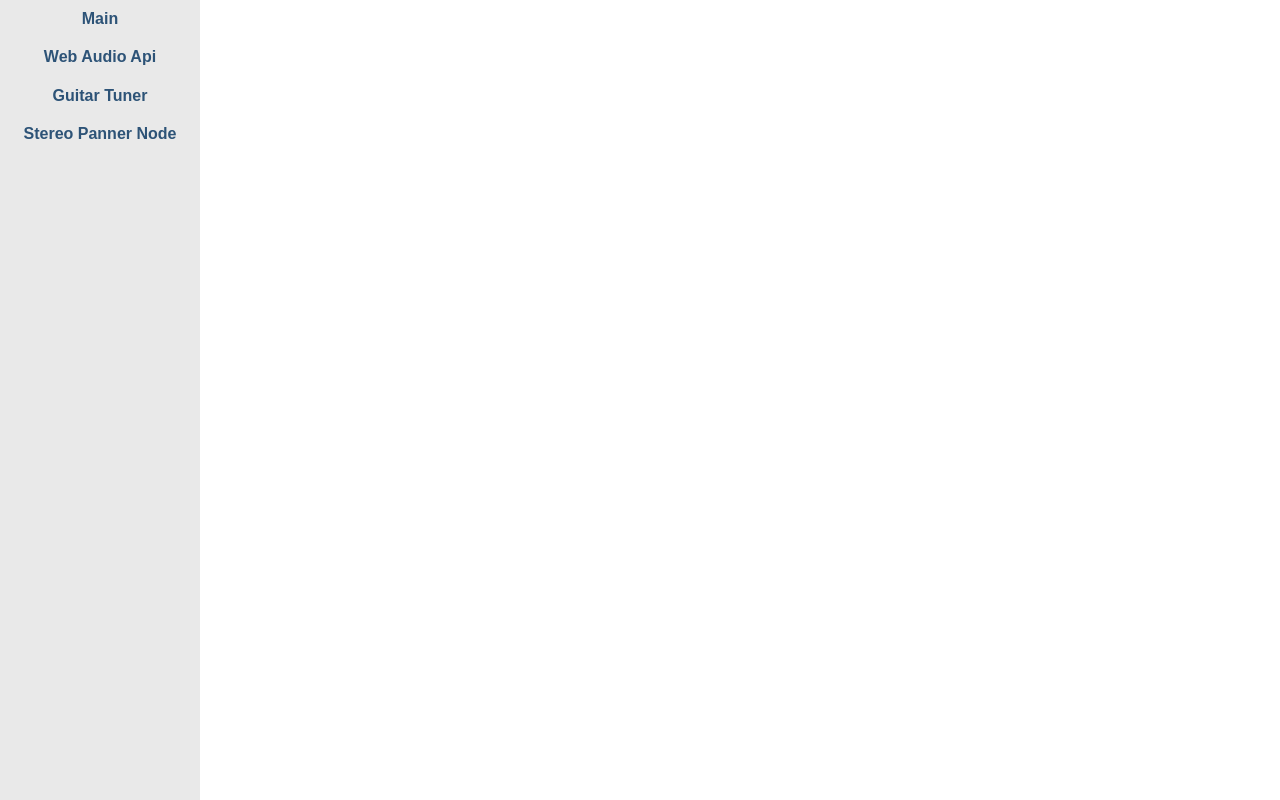
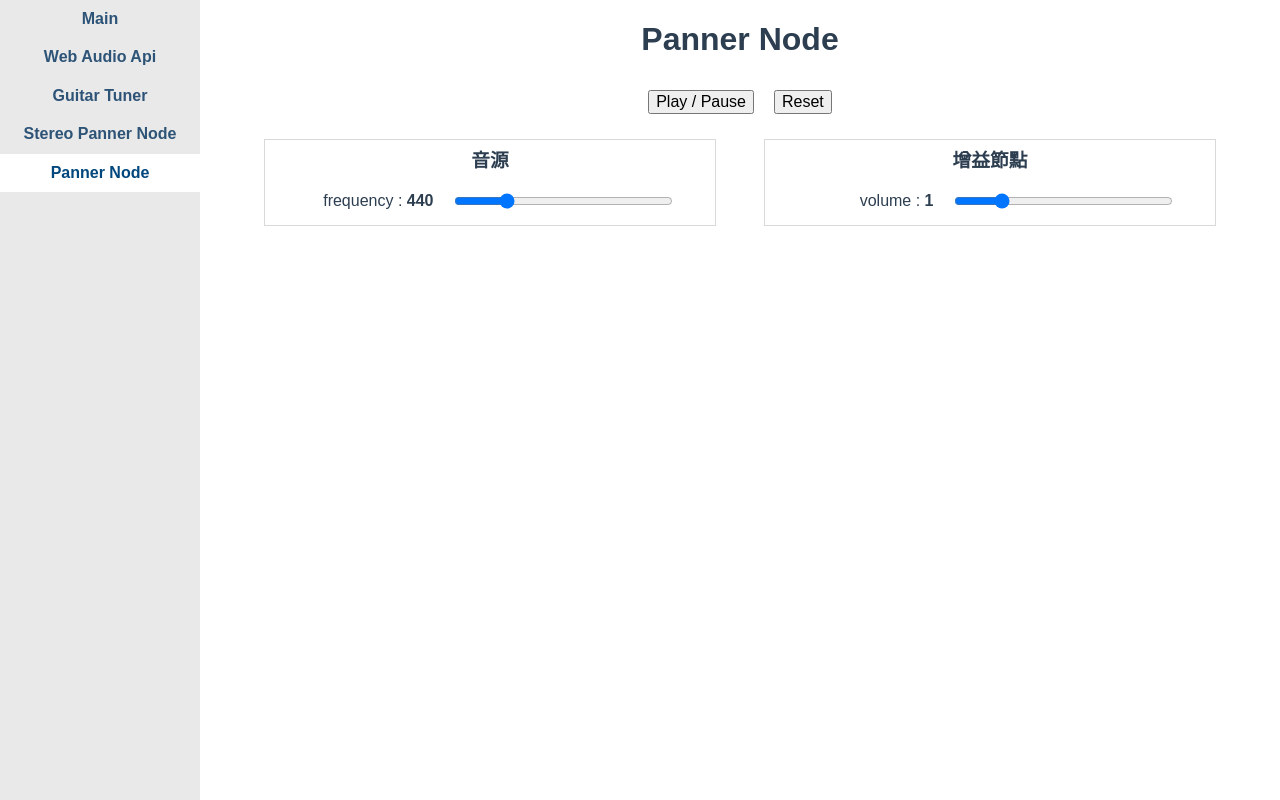
Before and after one commit to schaoss/web-audio, a Vue app: page /panner-node in a window 1280 px wide. Built offline with nearby package versions, Linux system fonts and the light colour scheme.

Commit message:
day07 init

```diff
--- a/src/components/Nav.vue
+++ b/src/components/Nav.vue
@@ -4,6 +4,7 @@
     <router-link to="web-audio-api">Web Audio Api</router-link>
     <router-link to="guitar-tuner">Guitar Tuner</router-link>
     <router-link to="stereo-panner-node">Stereo Panner Node</router-link>
+    <router-link to="panner-node">Panner Node</router-link>
   </div>
 </template>
 <style lang="scss">
--- a/src/router.js
+++ b/src/router.js
@@ -1,8 +1,8 @@
-import Vue from 'vue';
-import Router from 'vue-router';
-import Index from './views/Index.vue';
+import Vue from 'vue'
+import Router from 'vue-router'
+import Index from './views/Index.vue'
 
-Vue.use(Router);
+Vue.use(Router)
 
 export default new Router({
   mode: 'history',
@@ -11,22 +11,27 @@ export default new Router({
     {
       path: '/',
       name: 'index',
-      component: Index,
+      component: Index
     },
     {
       path: '/web-audio-api',
       name: 'WebAudioApi',
-      component: () => import('./views/WebAudioApi.vue'),
+      component: () => import('./views/WebAudioApi.vue')
     },
     {
       path: '/guitar-tuner',
       name: 'GuitarTuner',
-      component: () => import('./views/GuitarTuner.vue'),
+      component: () => import('./views/GuitarTuner.vue')
     },
     {
       path: '/stereo-panner-node',
       name: 'StereoPannerNode',
-      component: () => import('./views/StereoPannerNode.vue'),
+      component: () => import('./views/StereoPannerNode.vue')
     },
-  ],
-});
+    {
+      path: '/panner-node',
+      name: 'PannerNode',
+      component: () => import('./views/PannerNode.vue')
+    }
+  ]
+})
--- /dev/null
+++ b/src/views/PannerNode.vue
@@ -0,0 +1,133 @@
+<template>
+  <div id="panner-node">
+    <h1>Panner Node</h1>
+    <button @click="clickHandler"> Play / Pause </button>
+    <button @click="reset"> Reset </button>
+    <div id="config">
+      <div class="audio-note">
+        <h3><span>音源</span></h3>
+        <div class="item">
+          <label for="frequency">frequency : <span>{{frequency}}</span> </label>
+          <input type="range" min="0" max="1960" step="1" id="frequencyRange" v-model="frequency" @input="changeHandler">
+        </div>
+      </div>
+      <div class="audio-note">
+        <h3><span>增益節點</span></h3>
+        <div class="item">
+          <label for="volume">volume : <span>{{volume}}</span> </label>
+          <input type="range" min="0" max="5" step="0.1" id="volumeRange" v-model="volume" @input="changeHandler">
+        </div>
+      </div>
+    </div>
+  </div>
+</template>
+
+<script>
+export default {
+  data() {
+    const AudioContext = window.AudioContext || window.webkitAudioContext // 跨瀏覽器
+    const audioCtx = new AudioContext() // 主控台的概念
+    const oscillator = audioCtx.createOscillator() // 振盪器 (音源)
+    const gainNode = audioCtx.createGain() // 增益節點 控制音量的
+    const panner = audioCtx.createPanner() // 3D音源計算
+    const listener = audioCtx.listener // 聽者
+    return{
+      isPlaying: false,
+      audioCtx,
+      oscillator,
+      gainNode,
+      panner,
+      listener,
+      waveType: 'triangle', // sine, square, sawtooth, triangle
+      frequency: 440, // A4
+      detune: 0, // 解諧 可做出和聲
+      volume: 1, // 音量
+    }
+  },
+  methods: {
+    clickHandler(){
+      if (this.isPlaying) {
+        this.stop()
+      } else {
+        this.play()
+      }
+      this.isPlaying = !this.isPlaying
+    },
+    changeHandler(){
+      this.setNoteConfig()
+    },
+    reset(){
+      this.frequency = 440
+      this.volume = 1
+      this.setNoteConfig()
+    },
+    play() {
+      this.panner.connect(this.audioCtx.destination)
+    },
+    stop() {
+      this.panner.disconnect(this.audioCtx.destination)
+    },
+    setNoteConfig() {
+      this.oscillator.type = this.waveType
+      this.oscillator.frequency.value = this.frequency
+      this.oscillator.detune.value = this.detune
+      this.gainNode.gain.value = this.volume
+    }
+  },
+  mounted() {
+    this.setNoteConfig()
+    this.oscillator.connect(this.gainNode) // 將音源接到音量節點上
+    this.gainNode.connect(this.panner)
+    this.oscillator.start() // 啟動音源
+  }
+}
+</script>
+<style lang="scss" scoped>
+#panner-node {
+  > button {
+    margin: 10px;
+  }
+  #config {
+    width: 1000px;
+    margin: auto;
+    display: flex;
+    justify-content: space-around;
+    flex-direction: row;
+    > .audio-note {
+      width: 450px;
+      margin: 15px auto;
+      border: solid 1px #d9d9d9;
+      > h3 {
+        text-align: center;
+        margin: 10px;
+        > span {
+          display: inline-block;
+        }
+      }
+      > .item {
+        display: flex;
+        width: 90%;
+        margin: 5px auto;
+        padding: 10px;
+        > label {
+          display: inline-block;
+          width: 40%;
+          text-align: right;
+          > span {
+            font-weight: 600;
+            display: inline-block;
+            text-align: center;
+          }
+        }
+        > input {
+          width: 60%;
+          margin: 0 20px;
+        }
+        > select {
+          margin: 0 20px;
+        }
+      }
+    }
+  }
+}
+</style>
```
Also changed, not shown: iron-man-30-days/06-stereo-panner-node.md (+6 -3 lines).
